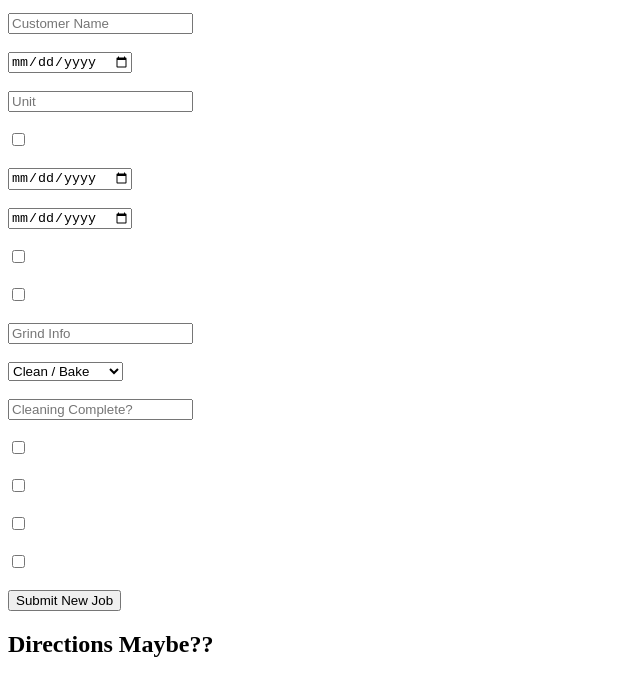
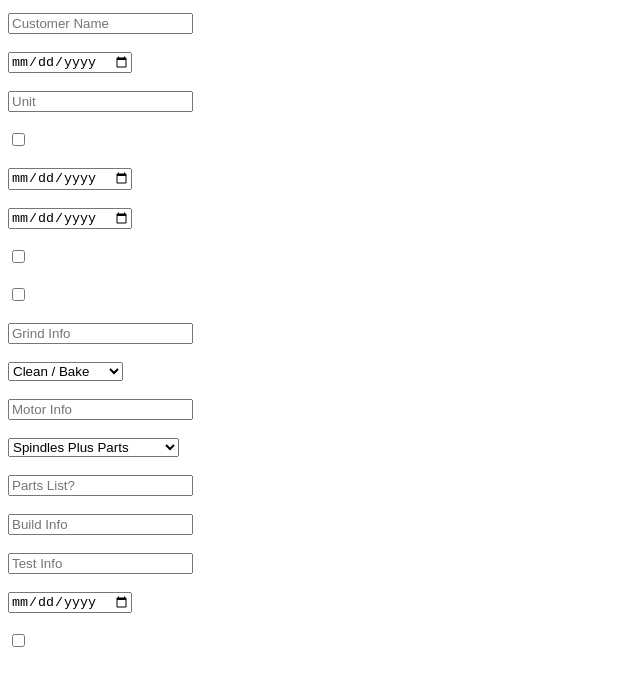
Before and after one commit to Jman0519/SpindlesPlus, a website: page frontend/CreateNewJob.html in a window 1280 px wide. Shown: the part 101-776 px from the top of the page, without its empty margins (0-640 px from the left). Drawn offline with Linux system fonts and the light colour scheme.

Commit message:
all input fields created

```diff
--- a/frontend/CreateNewJob.html
+++ b/frontend/CreateNewJob.html
@@ -42,26 +42,36 @@
             <input type="text" id="grindInfo" placeholder="Grind Info" required>
             <br><br>
 
-            <select id="motorRequirements" placeholder="Motor Requirments" required>
+            <select id="motorRequirement" placeholder="Motor Requirments" required>
                 <option value="CB">Clean / Bake</option>
                 <option value="RE">Rewind / Epoxy</option>
             </select>
             <br><br>
 
-            <input type="text" id="cleaning" placeholder="Cleaning Complete?" required>
+            <input type="text" id="motorInfo" placeholder="Motor Info" required>
             <br><br>
 
-            <input type="checkbox" id="cleaning" placeholder="Cleaning Complete?" required>
+            <select id="partsRequired" placeholder="Parts Required?" required>
+                <option value="SPI">Spindles Plus Parts</option>
+                <option value="Customer">Customer Supplied Parts</option>
+                <option value="Other">Other</option>
+            </select>
             <br><br>
 
-            <input type="checkbox" id="cleaning" placeholder="Cleaning Complete?" required>
+            <input type="text" id="partsList" placeholder="Parts List?" required>
             <br><br>
 
-            <input type="checkbox" id="cleaning" placeholder="Cleaning Complete?" required>
+            <input type="text" id="partBuild" placeholder="Build Info" required>
             <br><br>
 
-            <input type="checkbox" id="cleaning" placeholder="Cleaning Complete?" required>
+            <input type="text" id="partTest" placeholder="Test Info" required>
             <br><br>
+
+            <input type="date" id="estimatedShipDate" placeholder="Estimated Shipping Date?" required>
+            <br><br>
+
+            <input type="checkbox" id="readyToShip" placeholder="Ready to Ship?" required>
+            <br><br><br><br>
 
 
 
```
